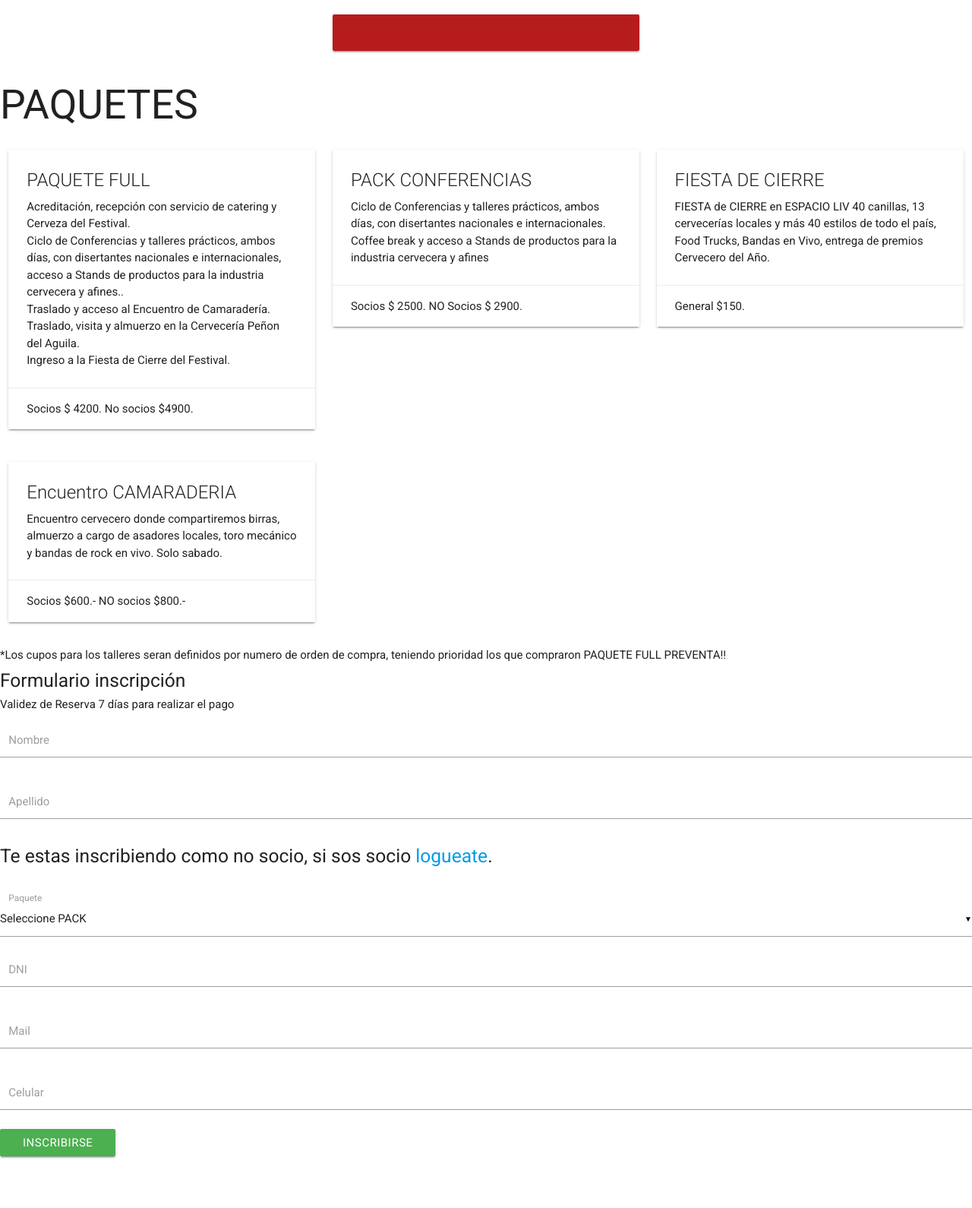
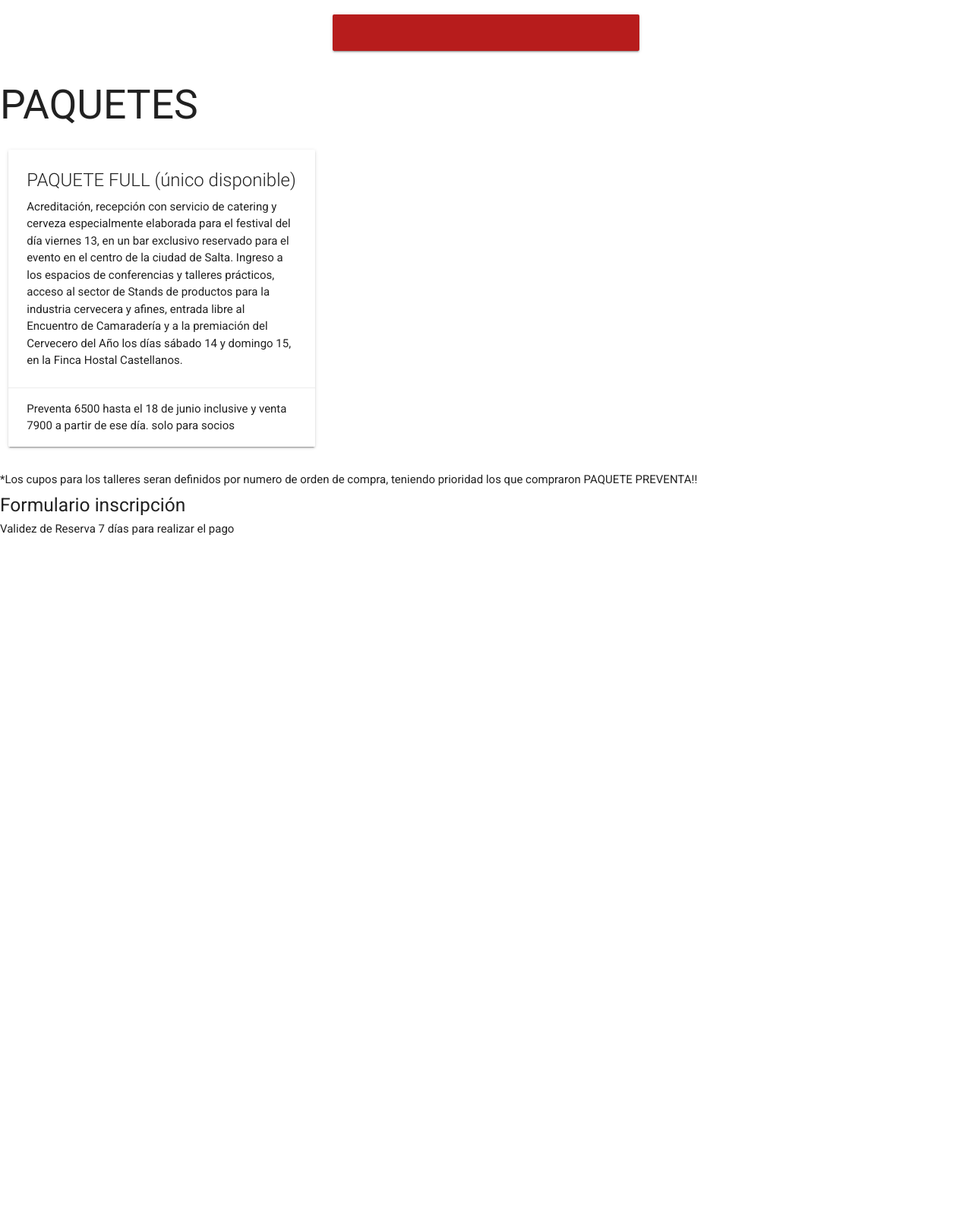
Before and after one commit to cesardmoro/socios-sc, a PHP site: the page made by application/views/festival/index.php in a window 1280 px wide. Shown: the part 345-1935 px from the top of the page at 76% size. After the commit the page ends 1050 px from the top, so only its background shows below. Run offline with PHP 8.4, Linux system fonts and the light colour scheme; the template is opened without the code that fills it, so the values that code supplies are empty; some libraries are stand-ins or nearby versions.

Commit message:
added festival salta

```diff
--- a/application/controllers/Festival.php
+++ b/application/controllers/Festival.php
@@ -14,8 +14,9 @@ class Festival extends MY_Controller {
 	}
 	public function index($id = null){
 		$socio = $this->session->userdata('socio');
+		if(!$socio) redirect('dashboard') ;
 
-		if(!$socio || ($socio && $socio->datefin >= date('Y-m-d'))){
+		if( ($socio && $socio->datefin >= date('Y-m-d'))){
 			if(!$this->input->post()){
 				$output = array();
 				if($socio) $data = array('nro_socio' => $socio->rowid);
--- a/application/views/festival/email-confirmacion.php
+++ b/application/views/festival/email-confirmacion.php
@@ -1,6 +1,6 @@
 Hola, <?php echo $inscripcion->nombre?><br>
 <br>
-Te confirmamos la inscripción al festival Somos cerveceros 2019 con el PACK: <?php echo $packs[$inscripcion->id_paquete];?>.<br>
+Te confirmamos la inscripción al festival Somos cerveceros 2021 con el PACK: <?php echo $packs[$inscripcion->id_paquete];?>.<br>
 Código de reserva: <?php echo str_pad($inscripcion->id, 5, 0, STR_PAD_LEFT);?><br>
 <br>
 Saludos<br>
--- a/application/views/festival/index.php
+++ b/application/views/festival/index.php
@@ -4,115 +4,26 @@
 	<div class="col s12 m4">
     	<div class="card" >
             <div class="card-content">
-				<span class="card-title">PAQUETE FULL  </span>
-				<p> Acreditación, recepción con servicio de catering y Cerveza del Festival. <br>
-
-Ciclo de Conferencias y talleres prácticos, ambos días, con disertantes nacionales e internacionales, acceso a Stands de productos para la industria cervecera y afines.. <br>
-
-Traslado y acceso al Encuentro de Camaradería. <br>
-
-Traslado, visita y almuerzo en la Cervecería Peñon del Aguila. <br>
-
-Ingreso a la Fiesta de Cierre del Festival.
+				<span class="card-title">PAQUETE FULL (único disponible)</span>
+				<p> Acreditación, recepción con servicio de catering y cerveza especialmente elaborada para el festival del día viernes 13, en un bar exclusivo reservado para el evento en el centro de la ciudad de Salta.
+Ingreso a los espacios de conferencias y talleres prácticos, acceso al sector de Stands de productos para la industria cervecera y afines, entrada libre al Encuentro de Camaradería y a la premiación del Cervecero del Año los días sábado 14 y domingo 15, en la Finca Hostal Castellanos.
 
 				 </p>
 			</div>
 
 			 <div class="card-action">
-          		Socios $ 4200. No socios $4900.
+          		Preventa 6500 hasta el 18 de junio inclusive y venta 7900 a partir de ese día. solo para socios
             </div>
 		</div>
 	</div>
-	<div class="col s12 m4">
-		<div class="card" >
-            <div class="card-content">
-				<span class="card-title">PACK CONFERENCIAS </span>
-				<p> Ciclo de Conferencias y talleres prácticos, ambos días, con disertantes nacionales e internacionales.  Coffee break y acceso a Stands de productos para la industria cervecera y afines
-
-				 </p>
-			</div>
-			 <div class="card-action">
-          		Socios $ 2500. NO Socios $ 2900.
-            </div>
-		</div>
-	</div>
-	<div class="col s12 m4">
-		<div class="card" >
-            <div class="card-content">
-				<span class="card-title">FIESTA DE CIERRE</span>
-				<p>FIESTA de CIERRE en ESPACIO LIV 40 canillas, 13 cervecerías locales y más 40 estilos de todo el país, Food Trucks, Bandas en Vivo, entrega de premios Cervecero del Año.
-
-				 </p>
-			</div>
-			 <div class="card-action">
-          		General $150.
-            </div>
-		</div>
-	</div>
-	</div>
-	<div class="col s12 m4">
-		<div class="card" >
-            <div class="card-content">
-				<span class="card-title">Encuentro CAMARADERIA</span>
-				<p>Encuentro cervecero donde compartiremos birras, almuerzo a cargo de asadores locales, toro mecánico y bandas de rock en vivo. Solo sabado.
-
-				 </p>
-			</div>
-			 <div class="card-action">
-			 Socios $600.- NO socios $800.-
-            </div>
-		</div>
-	</div>
-    <!--div class="col s4">
-    	<div class="card" >
-            <div class="card-content">
-				<span class="card-title">PAQUETE FULL VENTA: </span>
-				<p> Incluye Bienvenida, Acreditacion, Conferencias y talleres prácticos, Almuerzo de Camaradería, Fiesta 11° Festival Somos Cerveceros (Incluye consumisión).
-
-				 </p><br><br><br>
-			</div>
-			 <div class="card-action">
-          		Socios $ 4000.
-                <span class="right">No Socios $ 5000.</span>
-
-            </div>
-		</div>
-	</div>
-	  <div class="col s4">
-    	<div class="card" >
-            <div class="card-content">
-				<span class="card-title">PAQUETE CAMARADERIA: </span>
-				<p> Incluye Bienvenida, Acreditacion, Almuerzo de Camaradería, Fiesta 11° Festival Somos Cerveceros (Incluye consumisión)
-
-				 </p><br><br><br>
-			</div>
-			 <div class="card-action">
-          		Socios $ 2000.
-                <span class="right">No Socios  $ 2500.</span>
-
-            </div>
-		</div>
-	</div>
-	  <div class="col s4">
-    	<div class="card" >
-            <div class="card-content">
-				<span class="card-title">FIESTA de CIERRE</span>
-				<p> Fiesta 11° Festival Somos Cerveceros (Incluye consumisión)
-				 </p><br><br><br><br>
-			</div>
-			 <div class="card-action">
-          		 General $ 200.
-            </div>
-		</div>
-	  </div>
-
-		</div-->
-
 </div>
 
-<h6>*Los cupos para los talleres seran definidos por numero de orden de compra, teniendo prioridad los que compraron PAQUETE FULL PREVENTA!!  </h6>
+
+
+<h6>*Los cupos para los talleres seran definidos por numero de orden de compra, teniendo prioridad los que compraron PAQUETE PREVENTA!!  </h6>
 <h5>Formulario inscripción</h5>
 <h6>Validez de Reserva 7 días para realizar el pago</h6>
+	<?php if(isset($nro_socio)){ ?>
 <form action="" method="post">
 	<div class="input-field col s12">
       <input class="form-control " id="nombre" name="nombre" required type="text">
@@ -122,24 +33,16 @@ Ingreso a la Fiesta de Cierre del Festival.
       <input class="form-control " id="apellido" name="apellido" required type="text">
       <label for="apellido">Apellido</label>
 	</div>
-	<?php if(isset($nro_socio)){ ?>
+
 	<div class="input-field col s12">
       <input class="form-control" id="nro_socio" ng-message="" value="<?php echo $nro_socio?> " name="nro_socio" disabled type="text">
       <label for="nro_socio">N° SOCIO</label>
 	</div>
-	<?php } else{?>
-<div class="input-field col s12">
-	<h5>Te estas inscribiendo como no socio, si sos socio <a class="text-link" href="<?php echo base_url();?>login">logueate</a>.</h5>
-	<br>
-</div>
-	<?php } ?>
+
 	<div class="input-field col s12">
 	    <select name="id_paquete" required>
 	      <option value=""  selected>Seleccione PACK</option>
- 	      <option value="1" >PACK FULL</option>
-	      <option value="2" >PACK CONFERENCIAS</option>
-	      <option value="3" >FIESTA DE CIERRE</option>
-	      <option value="4" >PACK CAMARADERIA</option>
+ 	      <option value="0" >PACK FULL</option>
 	    </select>
     	<label for="id_paquete">Paquete </label>
   </div>
@@ -158,6 +61,8 @@ Ingreso a la Fiesta de Cierre del Festival.
  	<button class="btn green" type="submit">Inscribirse</button>
 
 </form>
+	<?php } ?>
+
 <br>
 <br>
 <br>
```
Also changed, not shown: application/views/festival/email-paquete-0.php (+8 -14 lines).
